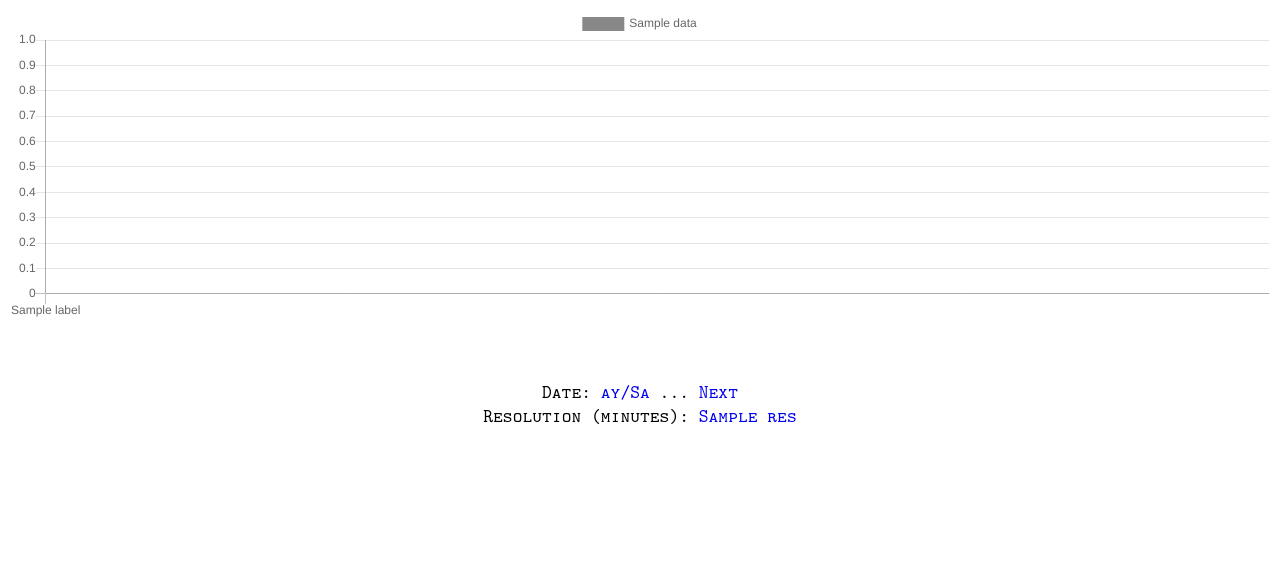
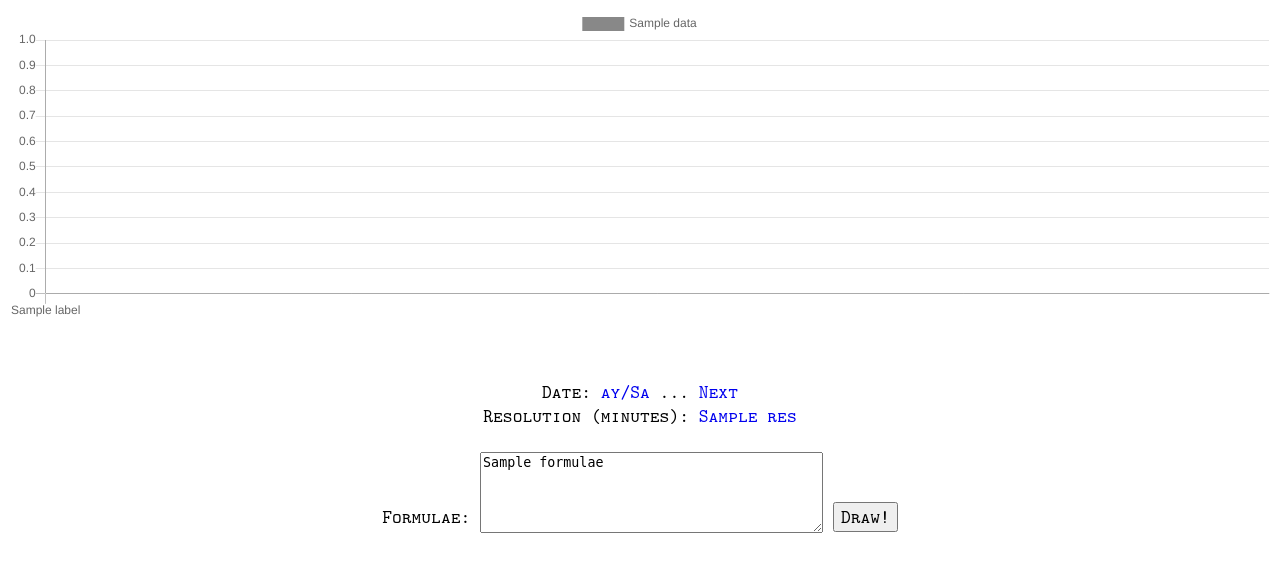
Before and after one commit to aerabi/uhlmann, a Django app: template arno/charts/templates/charts/chart.html in a window 1280 px wide. Shown: the top 572 px of the page. Run offline with Django 3.2, Linux system fonts and the light colour scheme; the template is opened without the code that fills it: most values are stand-ins (such as "Sample title", 1, 10 or a date in 2020); some libraries are stand-ins or nearby versions.

Commit message:
Add formulae box

```diff
--- a/arno/charts/templates/charts/chart.html
+++ b/arno/charts/templates/charts/chart.html
@@ -11,13 +11,17 @@
         src: url ("http://aerabi.com/style/lmmonocaps10-regular.otf");
     }
 
-    body {
+    body, button {
         font-family: 'LM Mono Caps 10', monospace;
         font-size: 14pt;
     }
 
     a {
         text-decoration: none;
+    }
+
+    textarea {
+        margin-bottom: -10px;
     }
 </style>
 <body>
@@ -49,6 +53,13 @@
                 <a href="/chart/{{ today }}/group/{{ res }}/">{{ res }}</a>
             {% endif %}
         {% endfor %}
+    </center>
+
+    <center>
+        <br><label for="formulae">Formulae:</label>
+        <textarea name="formulae" id="formulae" rows="5" cols="40" placeholder="Total|black = i1 + i2;
+Min|rgb(102,51,153) = min(i2,  i3)">{% if formulae %}{{ formulae }}{% endif %}</textarea>
+        <button onclick="withFormulae()">Draw!</button>
     </center>
 
     <script src="https://cdnjs.cloudflare.com/ajax/libs/Chart.js/2.7.0/Chart.bundle.min.js"></script>
@@ -91,6 +102,11 @@
       });
       chartIR.update();
     }
+
+    function withFormulae() {
+        var formulae = document.getElementById("formulae").value;
+        window.location.href = '/chart/{{ today }}/group/{{ group }}/' + formulae;
+    }
     </script>
 </body>
 </html>
--- a/arno/charts/views.py
+++ b/arno/charts/views.py
@@ -41,7 +41,8 @@ def chart(request, filename, group=1, queries=None):
         'prev_day': prev_day,
         'next_day': next_day,
         'group': group,
-        'groups': [1, 2, 3, 5, 10, 15, 30, 60]
+        'groups': [1, 2, 3, 5, 10, 15, 30, 60],
+        'formulae': queries.replace(';', ';\n') if queries is not None else None
     }
     return render(request, 'charts/chart.html', context)
 
```
